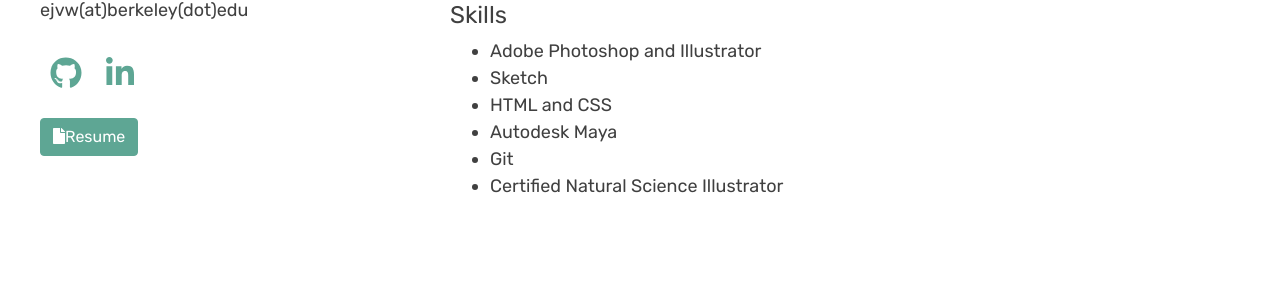
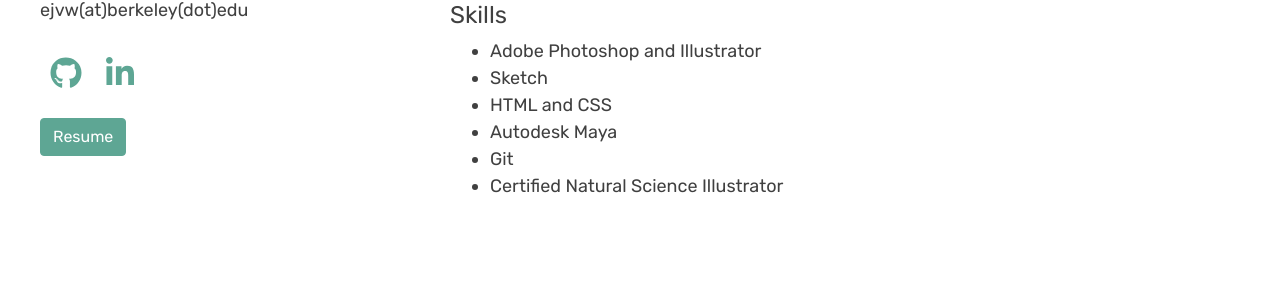
Before and after one commit to ellenvanwyk/ellenvanwyk.github.io, a Jekyll site: the page built from about.md, in a window 1280 px wide. Shown: the part 441-749 px from the top of the page. Built offline with Jekyll 4.4.1, drawn with Linux system fonts in a browser that asks for light colours; nearby versions of some CDN libraries; some web fonts are replaced.

Commit message:
slightly better about

```diff
--- a/_layouts/about.html
+++ b/_layouts/about.html
@@ -12,22 +12,23 @@
 				<div class="row">
 					<div class="col-sm-4">
 						<img src="/assets/itsme.jpg">
-						<div class = "vcard link-icons">
+						<div class = "vcard">
 							<h4>
 							Get in touch
 							</h4>
 							<p>ejvw(at)berkeley(dot)edu</p>
 
-							<a href = "https://github.com/ellenvanwyk">
+							<a class="link-icon" href = "https://github.com/ellenvanwyk">
 								<i class="fab fa-github"></i>
 							</a>
-							<a href = "https://www.linkedin.com/in/ellen-van-wyk-2441b387">
+							<a class="link-icon" href = "https://www.linkedin.com/in/ellen-van-wyk-2441b387">
 								<i class="fab fa-linkedin-in"></i>
 							</a>
 						</div>
 						<a class="btn btn-primary" href = "/vanwykResume.pdf">
-							<i class="fas fa-file"></i>Resume
+							Resume
 						</a>
+
 					</div>
 					<div class="col-sm-8">
 						{{ content }}
--- a/css/portfolio.scss
+++ b/css/portfolio.scss
@@ -391,13 +391,13 @@
 
 //about
 
-.link-icons{
-		a{
-			margin: 10px 10px 20px;
-			display: inline-block;
-			font-size: 2rem;
-		}
+
+.link-icon{
+	margin: 10px 10px 20px;
+	display: inline-block;
+	font-size: 2rem;
 }
+
 
 
 
```
